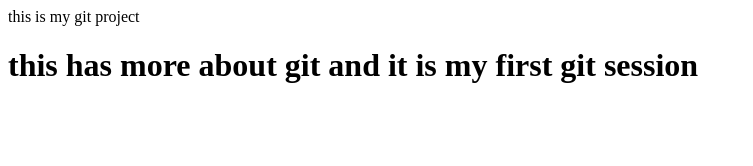
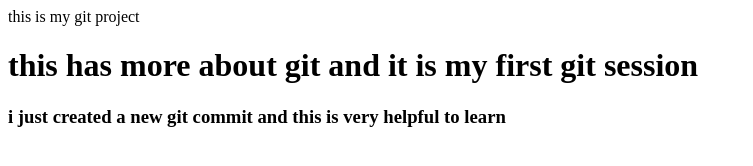
Before and after one commit to saikrishnacheruku/saikrishnacheruku, a plain HTML site: page index3.html in a window 1280 px wide. Shown: the whole page, without its empty margins (0-753 px from the left). Drawn offline with Linux system fonts and the light colour scheme.

Commit message:
my second  ommit

```diff
--- a/index3.html
+++ b/index3.html
@@ -9,5 +9,6 @@
 <body>
     this is my git project
     <h1>this has more about git and it is my first git session</h1>
+    <h3>i just created a new git commit and this is very helpful to learn</h3>
 </body>
 </html>
```
